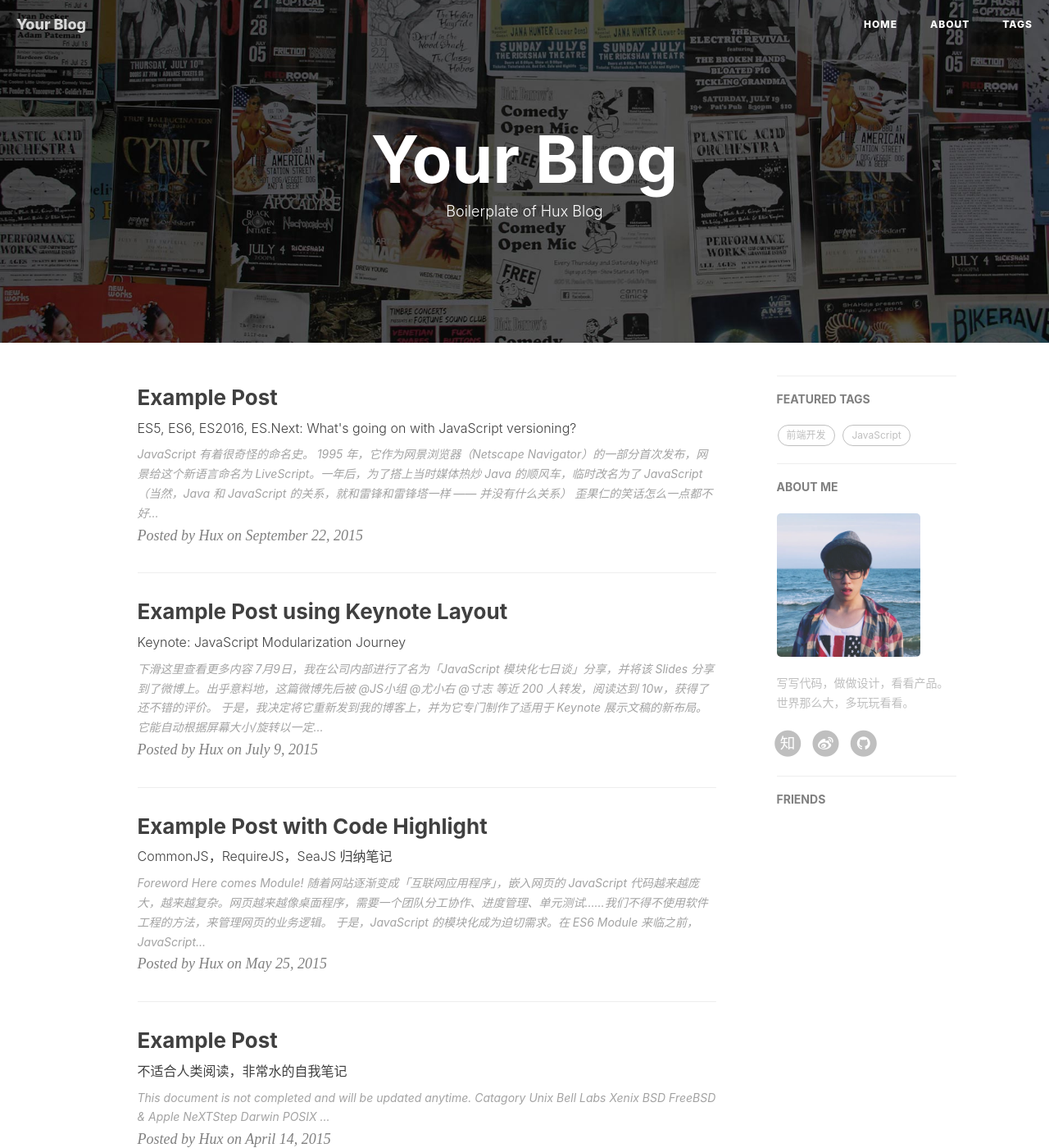
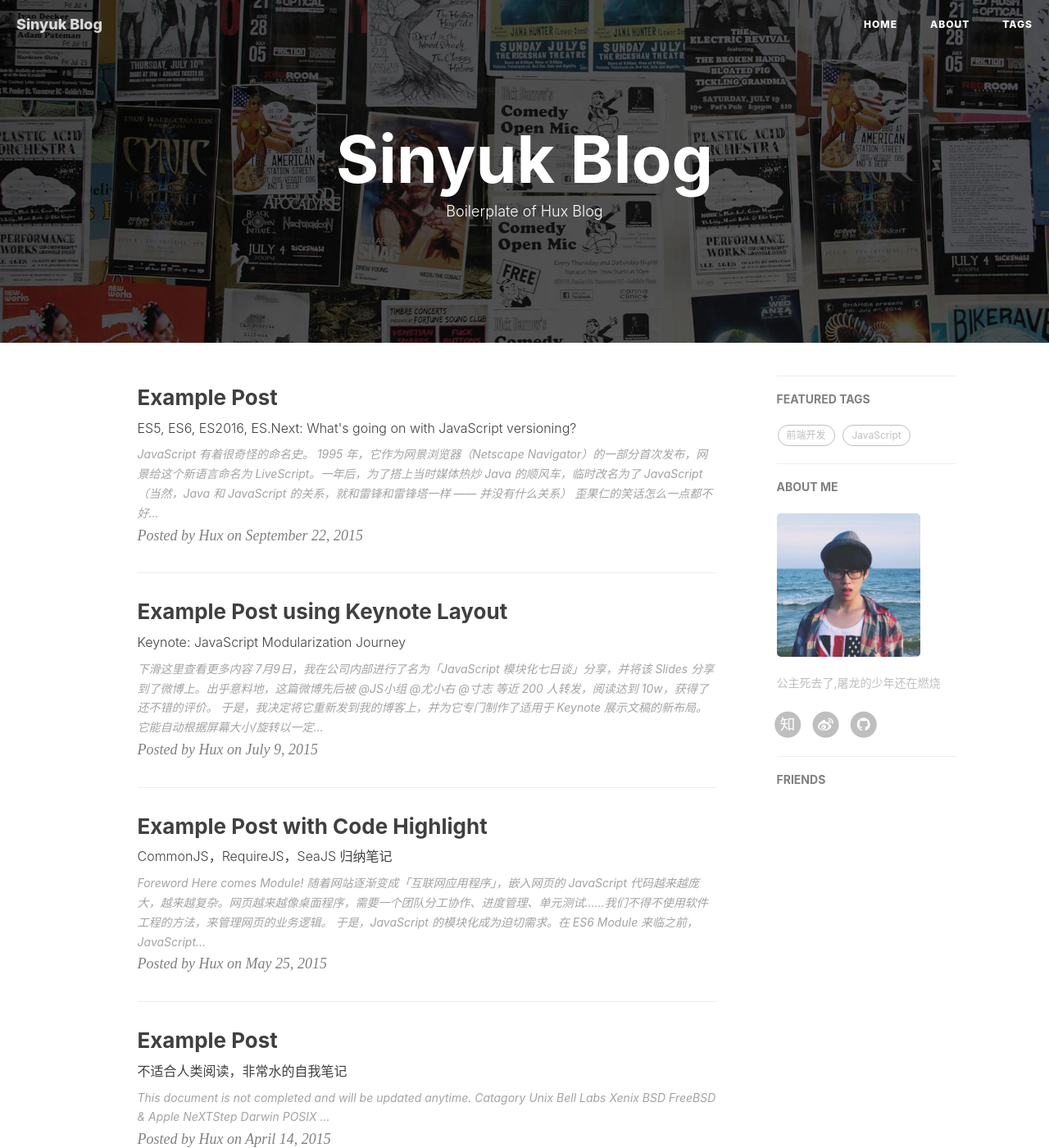
Before and after one commit to Sinyuk7/80998062.github.io, a Jekyll site: the page built from index.html, in a window 1280 px wide and 1400 px high. Shown: the whole window at 82% size. Built offline with Jekyll 4.4.1, drawn with Linux system fonts in a browser that asks for light colours; nearby versions of some CDN libraries; the list of posts is cut into pages by our own code; comment, search, counter and statistics services are not loaded; some of the changed lines change nothing that is shown; some of the changed text lies outside the part shown.

Commit message:
Update my infomation

```diff
--- a/_config.yml
+++ b/_config.yml
@@ -1,10 +1,10 @@
 # Site settings
-title: Your Blog
-SEOTitle: 你的博客 | Your Blog
+title: Sinyuk Blog
+SEOTitle: 椰壳的博客 | Sinyuk Blog
 header-img: img/home-bg.jpg
 email: sinyuk@80998062.com
-description: ""
-keyword: ""
+description: "没有学习,我饥渴难耐"
+keyword: "Sinyuk,椰壳,@Sinyuk,@椰壳,Android,设计,Material Design,个人网站,博客"
 url: "https://80998062.github.io"              # your host, for absolute URL
 baseurl: ""         # for example, '/blog' if your blog hosted on 'host/blog'
 
@@ -12,8 +12,8 @@ baseurl: ""         # for example, '/blog' if your blog hosted on 'host/blog'
 
 # SNS settings
 RSS: false
-weibo_username:     开膛手椰壳
-zhihu_username:     Sinyuk
+weibo_username:     15757161279
+zhihu_username:     80998062@qq.com
 github_username:    80998062
 #twitter_username:  huxpro
 facebook_username:
@@ -68,7 +68,7 @@ ga_domain:
 
 # Sidebar settings
 sidebar: true                           # whether or not using Sidebar.
-sidebar-about-description: "写写代码，做做设计，看看产品。世界那么大，多玩玩看看。"
+sidebar-about-description: "公主死去了,屠龙的少年还在燃烧"
 sidebar-avatar: /img/avatar-hux.jpg      # use absolute URL, seeing it's used in both `/` and `/about/`
 
 
```
